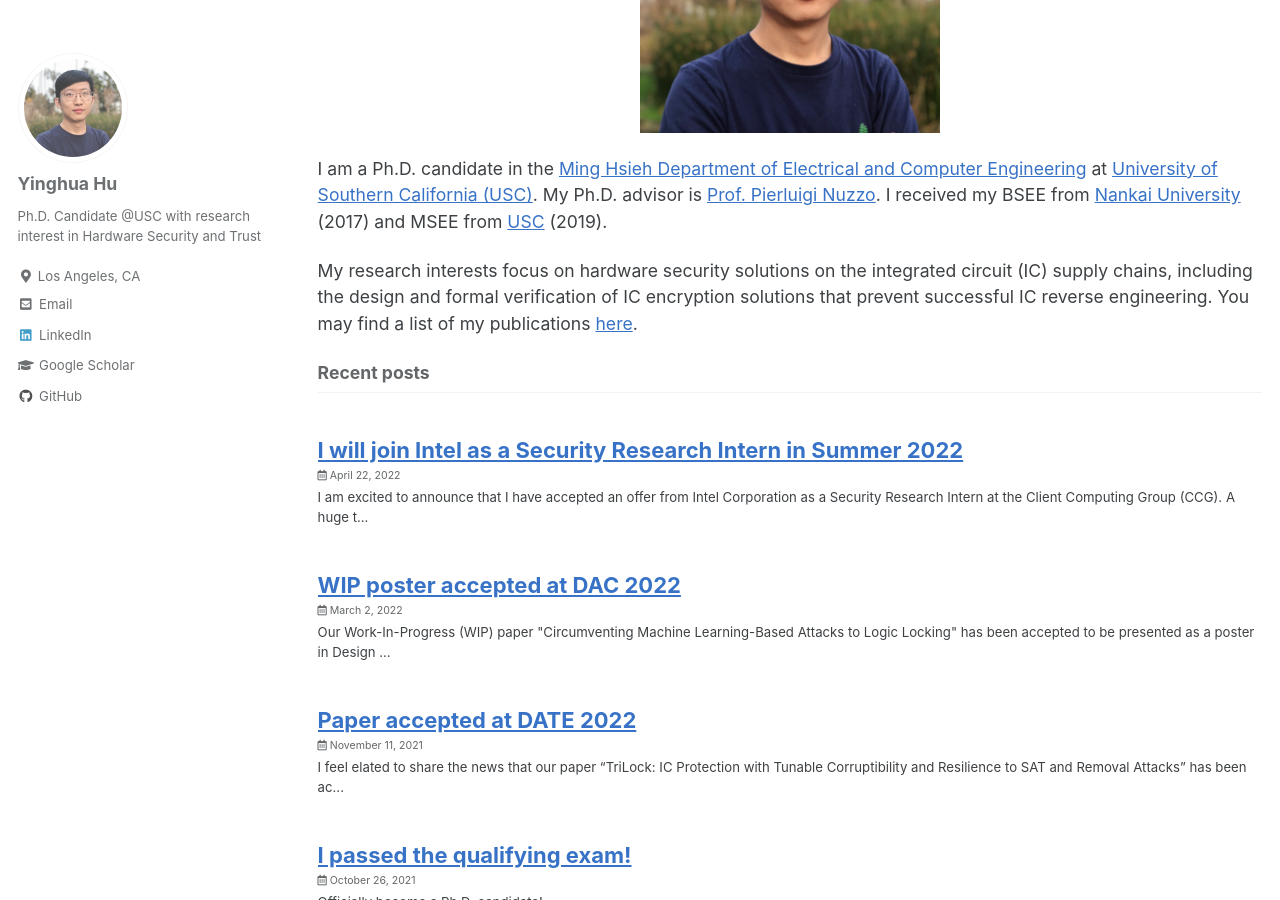
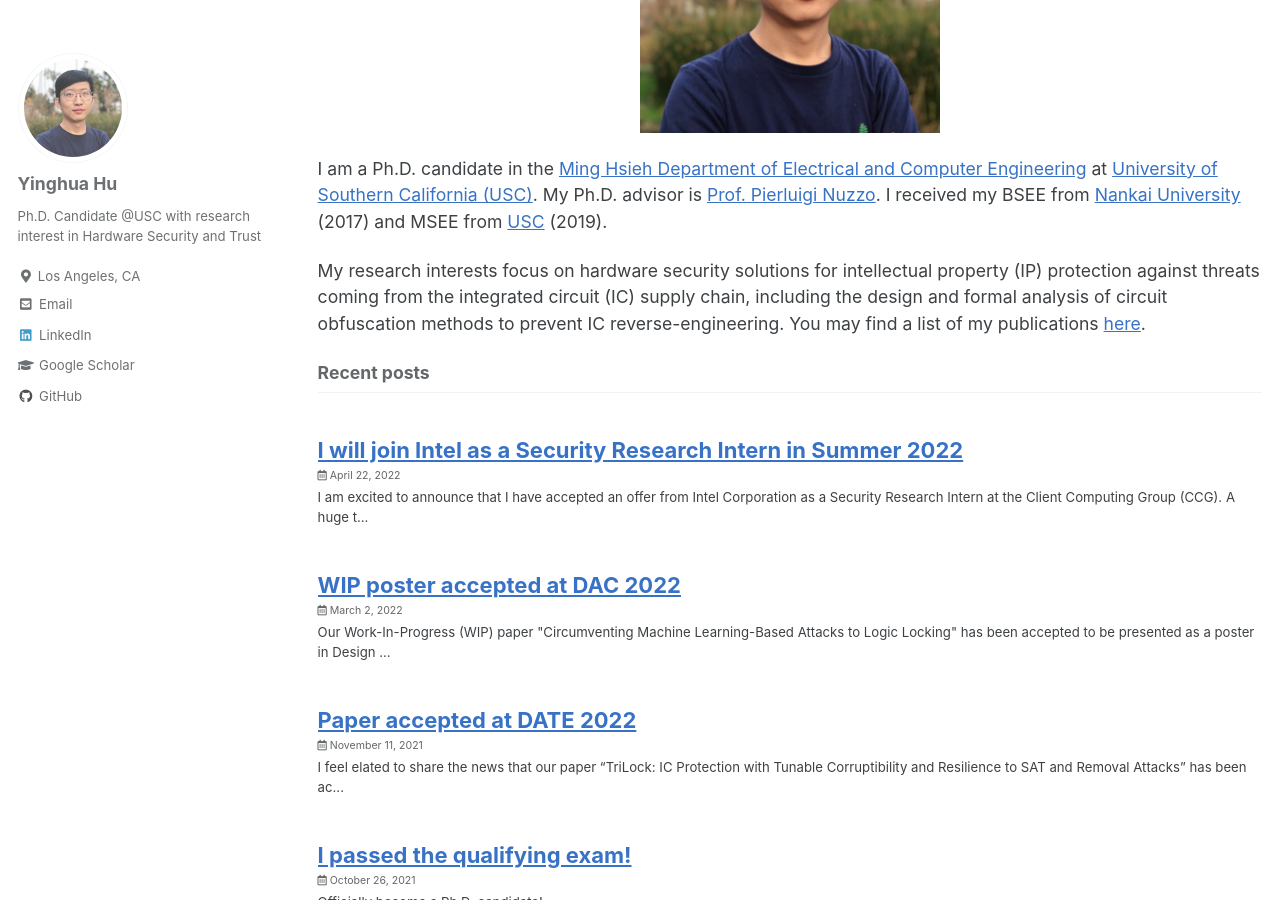
Before and after one commit to yinghuah/yinghuah.github.io, a Jekyll site: the page built from index.html, in a window 1280 px wide and 900 px high, scrolled down 344 px. Built offline with Jekyll 4.4.1, drawn with Linux system fonts in a browser that asks for light colours; cached includes are drawn as plain includes; the list of posts is cut into pages by our own code.

Commit message:
Update home.html

```diff
--- a/_layouts/home.html
+++ b/_layouts/home.html
@@ -16,7 +16,7 @@ classes: wide
   I received my BSEE from <a href="https://en.nankai.edu.cn/">Nankai University</a> (2017) and MSEE from <a href="https://www.usc.edu/">USC</a> (2019).
 </p>
 <p>
-  My research interests focus on hardware security solutions on the integrated circuit (IC) supply chains, including the design and formal verification of IC encryption solutions that prevent successful IC reverse engineering. You may find a list of my publications <a href="/publication/">here</a>.
+  My research interests focus on hardware security solutions for intellectual property (IP) protection against threats coming from the integrated circuit (IC) supply chain, including the design and formal analysis of circuit obfuscation methods to prevent IC reverse-engineering. You may find a list of my publications <a href="/publication/">here</a>.
 <!-- </h3> -->
 </p>
 
```
